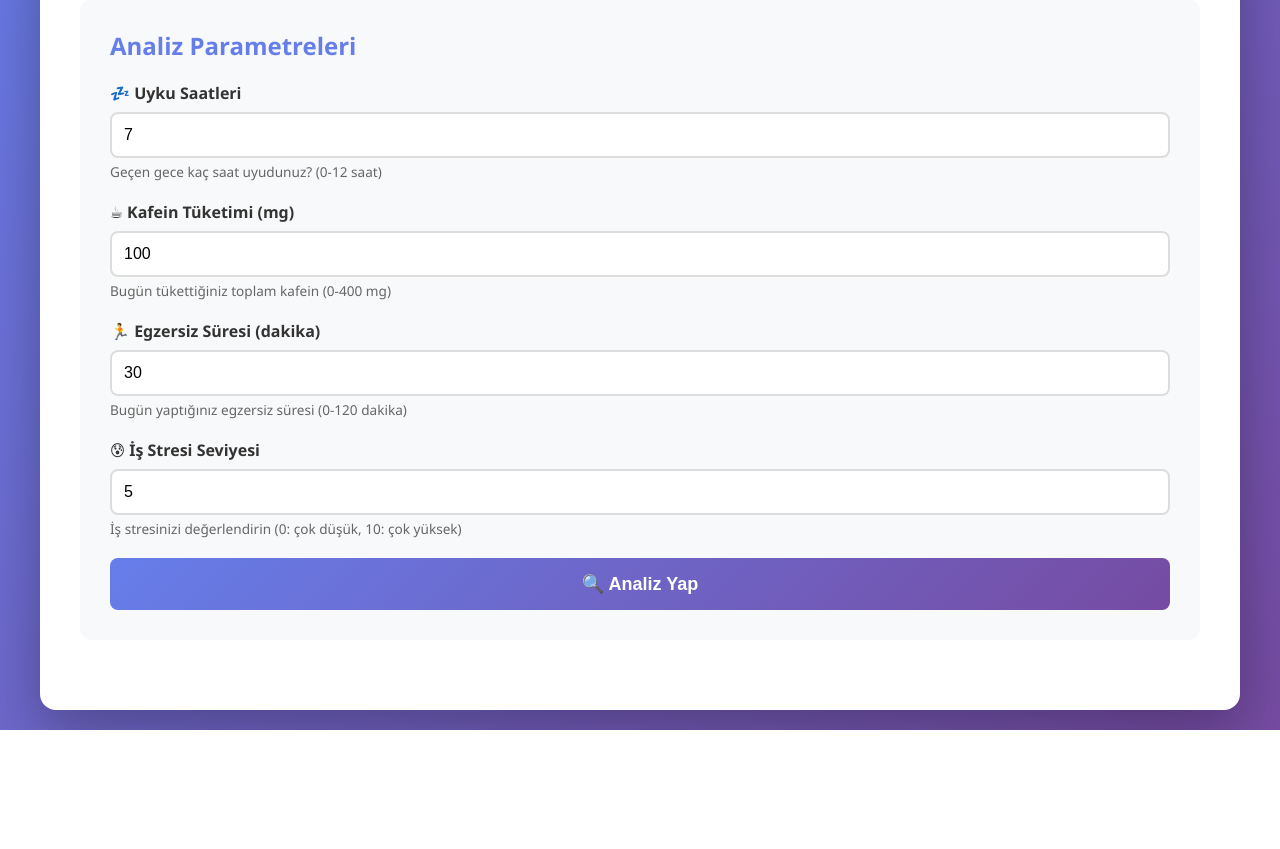
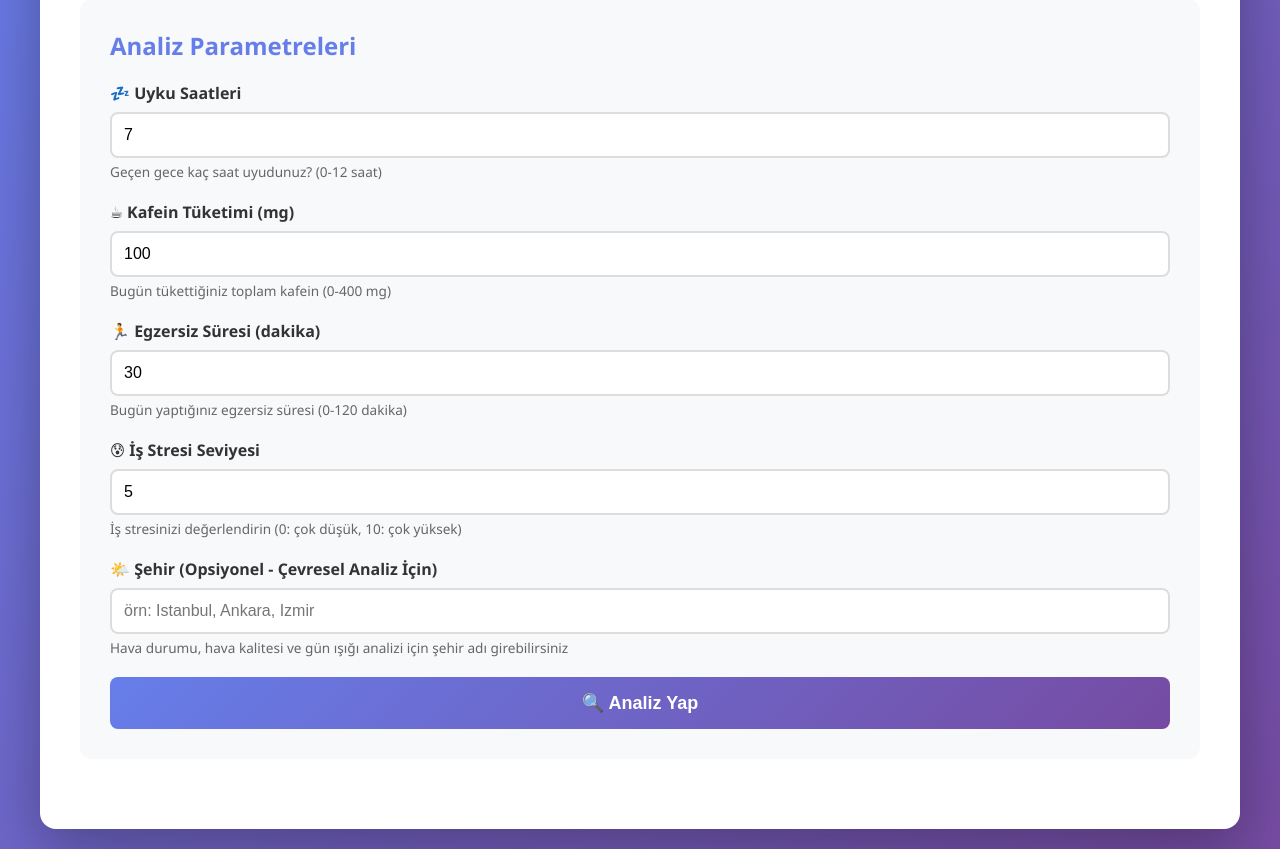
Before and after one commit to H-Ertan-Gns/fuzzy-sleep-analyzer, a Flask app: page /dashboard in a window 1280 px wide. Shown: the part 272-1121 px from the top of the page. Before the commit the page ends 1002 px from the top, so only its background shows below. Run offline with Flask 3, Linux system fonts and the light colour scheme.

Commit message:
Add city field to dashboard for environmental analysis and update JavaScript
Co-authored-by: H-Ertan-Gns <152643624+H-Ertan-Gns@users.noreply.github.com>

```diff
--- a/templates/dashboard.html
+++ b/templates/dashboard.html
@@ -316,6 +316,14 @@
                     <div class="input-hint">İş stresinizi değerlendirin (0: çok düşük, 10: çok yüksek)</div>
                 </div>
 
+                <div class="form-group">
+                    <label for="city">🌤️ Şehir (Opsiyonel - Çevresel Analiz İçin)</label>
+                    <input type="text" id="city" name="city"
+                           placeholder="örn: Istanbul, Ankara, Izmir"
+                           style="padding: 12px; border: 2px solid #ddd; border-radius: 8px; width: 100%; font-size: 16px;">
+                    <div class="input-hint">Hava durumu, hava kalitesi ve gün ışığı analizi için şehir adı girebilirsiniz</div>
+                </div>
+
                 <button type="submit" class="btn-analyze" id="btnAnalyze">
                     🔍 Analiz Yap
                 </button>
@@ -377,6 +385,15 @@
                 work_stress: parseFloat(document.getElementById('work_stress').value)
             };
 
+            // Şehir bilgisi varsa ekle
+            const city = document.getElementById('city').value.trim();
+            if (city) {
+                formData.city = city;
+            }
+
+            // Endpoint seçimi: şehir varsa çevresel analiz, yoksa normal analiz
+            const endpoint = city ? '/analyze-with-environment' : '/analyze';
+
             // UI güncellemeleri
             document.getElementById('btnAnalyze').disabled = true;
             document.getElementById('loading').style.display = 'block';
@@ -385,7 +402,7 @@
 
             try {
                 // API'ye POST isteği
-                const response = await fetch('/analyze', {
+                const response = await fetch(endpoint, {
                     method: 'POST',
                     headers: {
                         'Content-Type': 'application/json'
@@ -414,7 +431,8 @@
         });
 
         function displayResults(result) {
-            const stressLevel = result.stress_level;
+            // Handle both field names for backward compatibility
+            const stressLevel = result.stress_level || result.stress;
             const sleepQuality = result.sleep_quality;
 
             // Stres seviyesi
```
